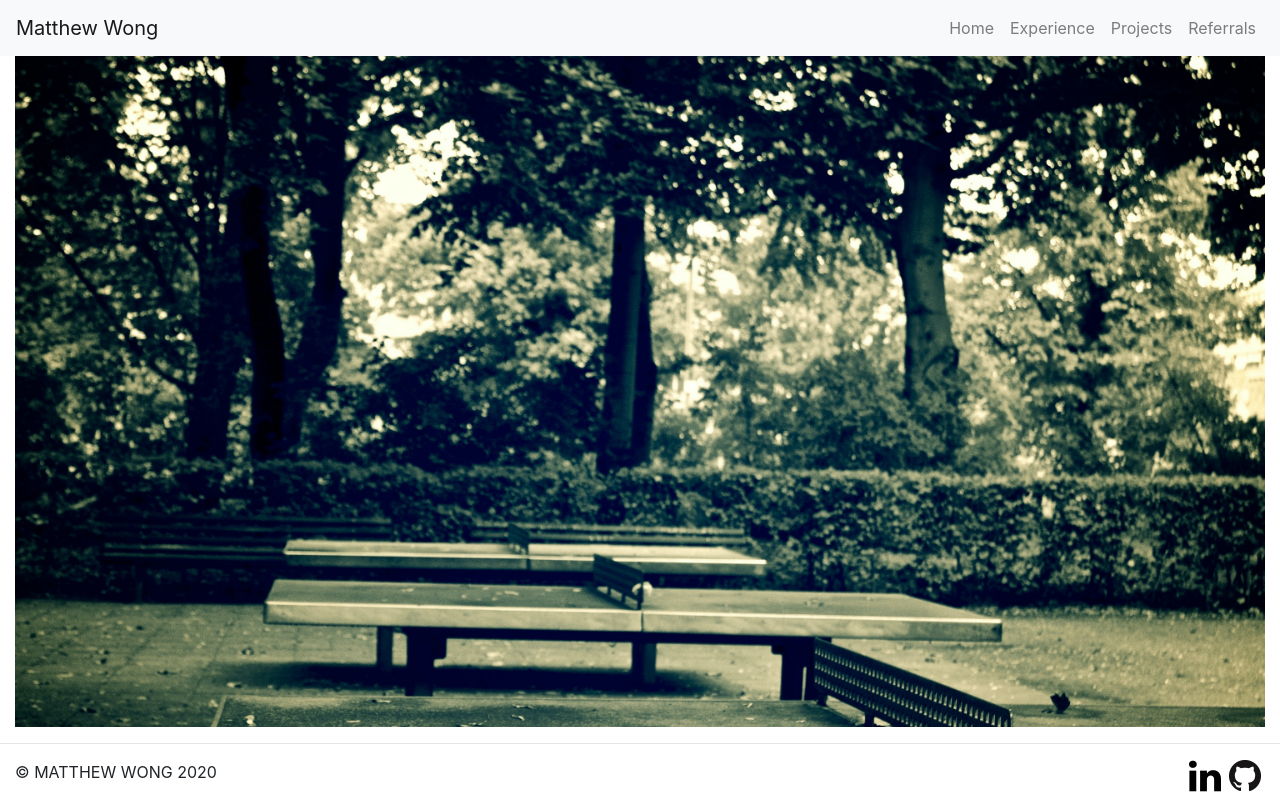
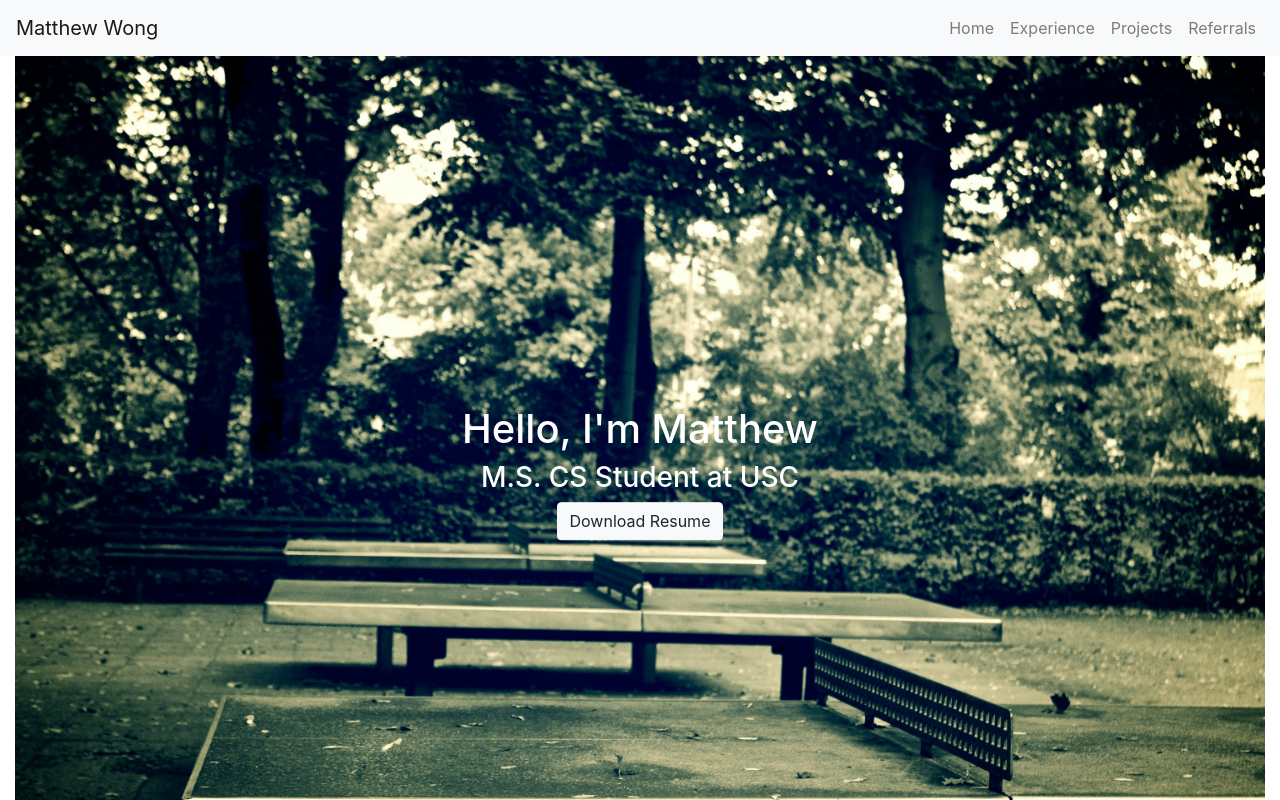
Before and after one commit to mwong33/portfolio, a React (Create React App) app: page / in a window 1280 px wide. Shown: the top 800 px of the page. Built offline with nearby package versions, Linux system fonts and the light colour scheme.

Commit message:
home page major progress

```diff
--- a/src/App.css
+++ b/src/App.css
@@ -37,16 +37,12 @@
   }
 }
 
-.icon {
-  height: 32px;
-  width: 32px;
+.page-container {
+  display: flex;
+  flex-direction: column;
+  min-height: 100vh;
 }
 
-.footer{
-  margin-top: 1rem;
-  background-color: white;
-  position: fixed;
-  bottom: 0;
-  left: 0;
-  width: 100%;
+.content-wrap {
+  flex:1;
 }
--- a/src/App.js
+++ b/src/App.js
@@ -13,6 +13,8 @@ import 'bootstrap/dist/js/bootstrap.bundle.min';
 function App() {
   return (
     <>
+      <div className="page-container">
+        <div className="content-wrap">
           <Router>
             <NavBar />
               <Switch>
@@ -22,7 +24,9 @@ function App() {
                 <Route path="/referrals" component={Referrals}></Route>
               </Switch>
           </Router>
+        </div>
         <Footer />
+      </div>
     </>
   );
 }
--- /dev/null
+++ b/src/components/Footer.css
@@ -0,0 +1,13 @@
+.icon {
+    height: 32px;
+    width: 32px;
+}
+
+.footer{
+    margin-top: 1rem;
+    background-color: white;
+    position: relative;
+    bottom: 0;
+    left: 0;
+    width: 100%;
+}
--- a/src/components/Footer.js
+++ b/src/components/Footer.js
@@ -1,6 +1,7 @@
 import React, { Component } from 'react';
 import GitHub_Logo from '../images/GitHub-Mark-32px.png';
 import LinkedIn_Logo from '../images/LinkedIn-Logo.png';
+import "./Footer.css";
 
 export class Footer extends Component {
     render() {
@@ -9,10 +10,10 @@ export class Footer extends Component {
                 <hr></hr>
                 <div className="container-fluid">
                     <div className="row justify-content-between align-items-start">
-                        <div className="col-7">
+                        <div className="col-8">
                             <p>© MATTHEW WONG 2020</p>
                         </div>
-                        <div className="col-5">
+                        <div className="col-4">
                             <a href="https://github.com/mwong33"><img alt="GitHub" src={GitHub_Logo} className="icon float-right ml-1 mr-1"/></a>
                             <a href="https://www.linkedin.com/in/matthew-james-wong-7007b4a6/"><img alt="LinkedIn" src={LinkedIn_Logo} className="icon float-right ml-1 mr-1"/></a>
                         </div>
--- /dev/null
+++ b/src/pages/Home.css
@@ -0,0 +1,6 @@
+.centered {
+    position: absolute;
+    top: 50%;
+    left: 50%;
+    transform: translate(-50%, -50%);
+  }
--- a/src/pages/Home.js
+++ b/src/pages/Home.js
@@ -1,15 +1,20 @@
 import React from 'react';
 import TableTennis from '../images/TableTennis.jpg';
-import Footer from '../components/Footer.js';
+import "./Home.css";
+import { Button } from 'react-bootstrap';
 
 export default function Home() {
     return (
         <div id="home">
             <div className="container-fluid">
                 <div className="row">
-                    <div className="col-12">
+                    <div className="col-12 text-center">
                         <img alt="Space" src={TableTennis} className="mh-100 mw-100"/>
-                        <h1>Hello There</h1>
+                        <div className="centered border-box">
+                            <h1 className="text-white">Hello, I'm Matthew</h1>
+                            <h3 className="text-white ">M.S. CS Student at USC</h3>
+                            <Button variant="light">Download Resume</Button>{' '}
+                        </div>
                     </div>
                 </div>
             </div>
```
Lines whose indentation alone changed are shown as unchanged.
